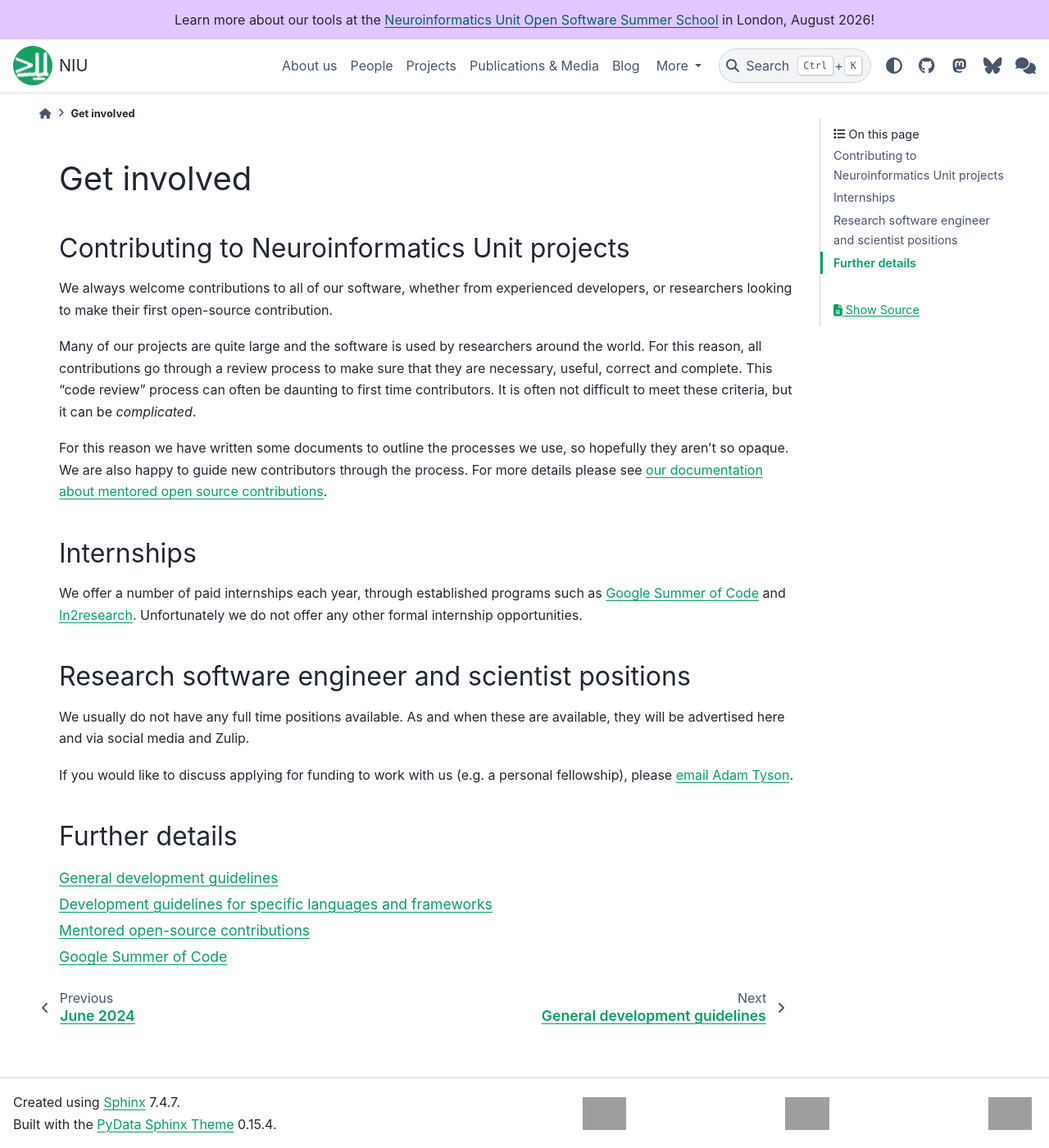
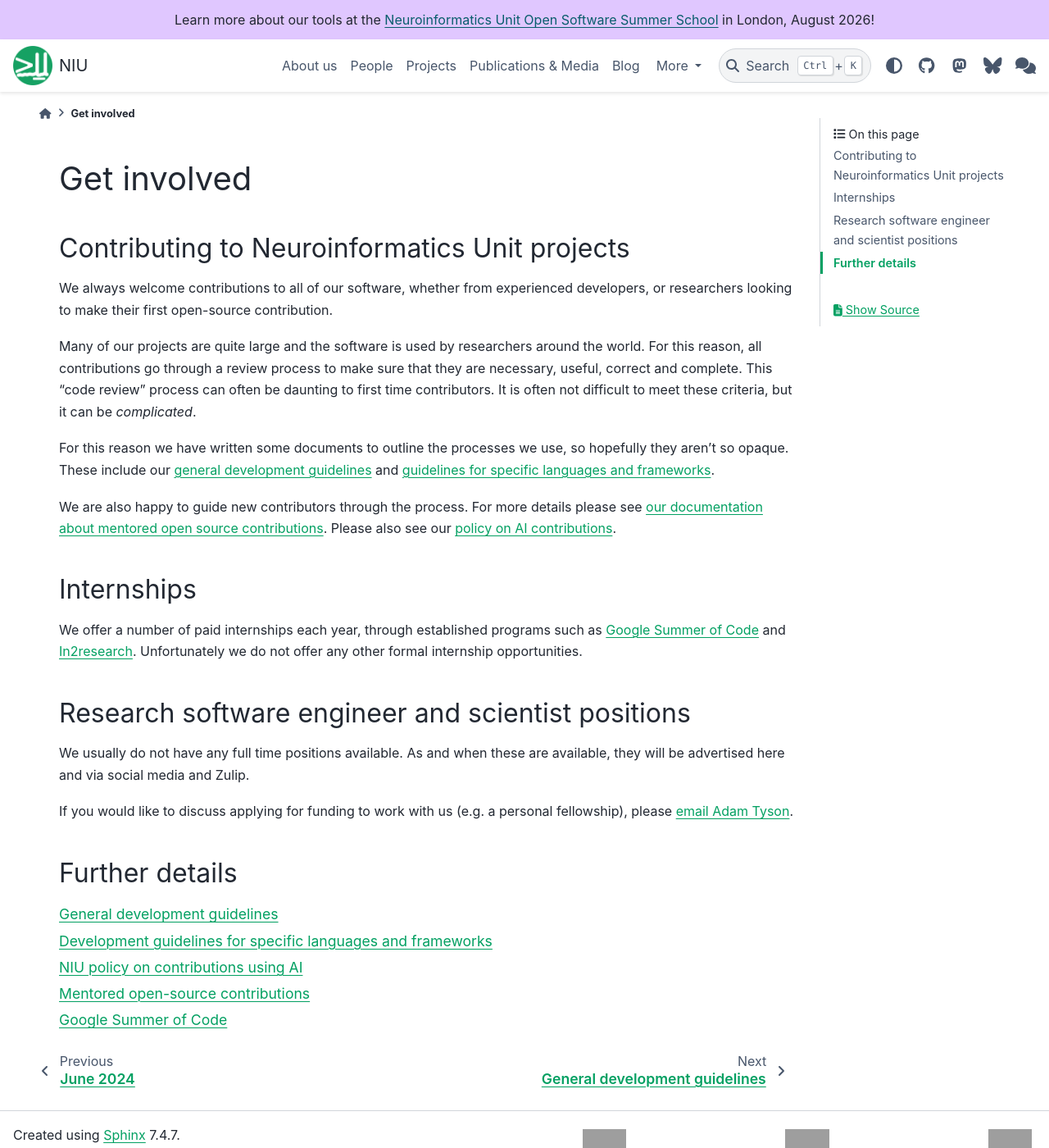
Before and after one commit to neuroinformatics-unit/neuroinformatics-unit.github.io, a Sphinx documentation site: the page built from docs/source/get-involved/index.md, in a window 1280 px wide and 1400 px high. Shown: the whole window at 82% size. Built offline with Sphinx 7.4.7 and the PyData theme 0.15.4, drawn with Linux system fonts in a browser that asks for light colours; nearby versions of some CDN libraries; grey boxes are pictures that could not be loaded.

Commit message:
Start AI policy

````diff
--- a/docs/source/get-involved/index.md
+++ b/docs/source/get-involved/index.md
@@ -10,8 +10,12 @@ contributions go through a review process to make sure that they are necessary,
 but it can be _complicated_.
 
 For this reason we have written some documents to outline the processes we use, so hopefully they aren't so opaque.
+These include our [general development guidelines](development_guidelines) and
+[guidelines for specific languages and frameworks](languages_frameworks).
+
 We are also happy to guide new contributors through the process. For more details please see
-[our documentation about mentored open source contributions](mentoring).
+[our documentation about mentored open source contributions](mentoring). Please also see our
+[policy on AI contributions](ai_policy).
 
 ## Internships
 We offer a number of paid internships each year, through established programs such as
@@ -30,6 +34,7 @@ please <a href="mailto:adam.tyson@ucl.ac.uk ?subject=Fellowship">email Adam Tyso
 :maxdepth: 1
 development_guidelines
 languages_frameworks
+ai_policy
 mentoring
 gsoc/index
 ```
````
Also changed, not shown: docs/source/get-involved/ai_policy.md (added, +11 -0 lines), docs/source/get-involved/development_guidelines.md (+2 -1 lines).
